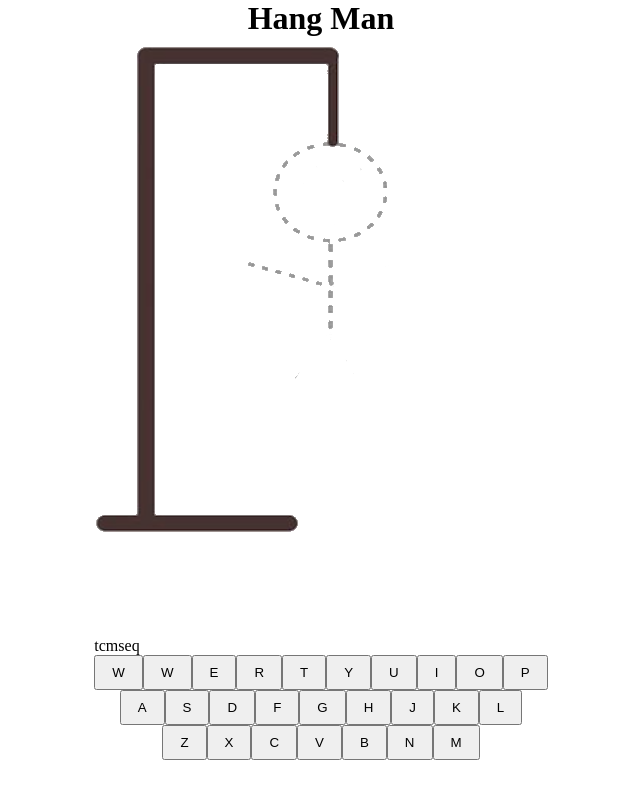
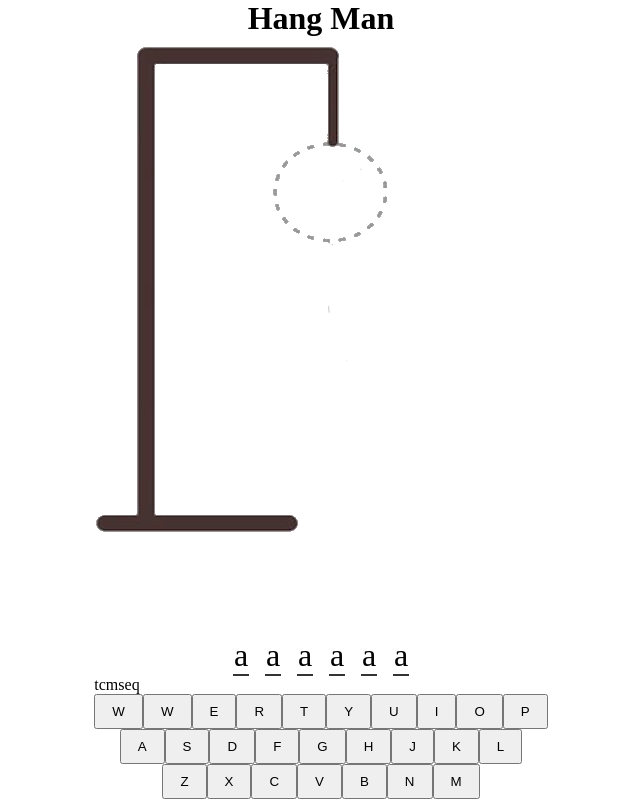
Before and after one commit to VitalijusS/hangman, a React (Vite) app: page / in a window 1280 px wide. Shown: the whole page, without its empty margins (319-959 px from the left). Built offline with nearby package versions, Linux system fonts and the light colour scheme.

Commit message:
hidden letters

```diff
--- a/src/App.jsx
+++ b/src/App.jsx
@@ -1,5 +1,6 @@
 import { Buttons } from './components/buttons/buttons';
 import { HangMan } from './components/hangman/HangMan';
+import { HiddenLetter } from './components/hiddenLetter/Hiddenletter';
 import { randomWord } from './components/wordGenerator/WordGenereator';
 import { Header } from './header/Header';
 
@@ -9,6 +10,7 @@ function App() {
     <>
       <Header />
       <HangMan />
+      <HiddenLetter />
       <p>{randomWord}</p>
       <Buttons />
     </>
--- a/src/components/hangman/HangMan.jsx
+++ b/src/components/hangman/HangMan.jsx
@@ -7,16 +7,15 @@ import img5 from '/5.png';
 import img6 from '/6.png';
 import dead from '/dead.png';
 import win from '/win.png';
-
+export let hangManLives = 0;
 
 export function HangMan(){
     const imageLits = [img1, img2, img3, img4, img5, img6, win, dead]
-    const todo = 2;
     return (
         <div className='test2'>
             <div className='imgContainer'>
                 <img src={hang} className='hangImg' alt="hang image" />
-                <img className='hangState' src={imageLits[todo]} alt="hang state img" />
+                <img className='hangState' src={imageLits[hangManLives]} alt="hang state img" />
 
             </div>
 
--- /dev/null
+++ b/src/components/hiddenLetter/Hiddenletter.jsx
@@ -0,0 +1,10 @@
+import { randomWord } from "../wordGenerator/WordGenereator";
+
+export function HiddenLetter(){
+    return (
+        <div className="hiddenLetterContainer">
+            {randomWord.split('').map((item,index)=><div key={index} className="hiddenLetter">a</div>)}
+        </div>
+    )
+
+}
--- a/src/index.css
+++ b/src/index.css
@@ -37,3 +37,15 @@ h1 {
     height: 600px;
     display: block;
 }
+.hiddenLetterContainer {
+    display: flex;
+    justify-content: center;
+    align-content: center;
+    gap: 1rem;
+}
+.hiddenLetter {
+    border-bottom: 2px solid #333;
+    width: 1rem;
+    text-align: center;
+    font-size: 2rem;
+}
```
